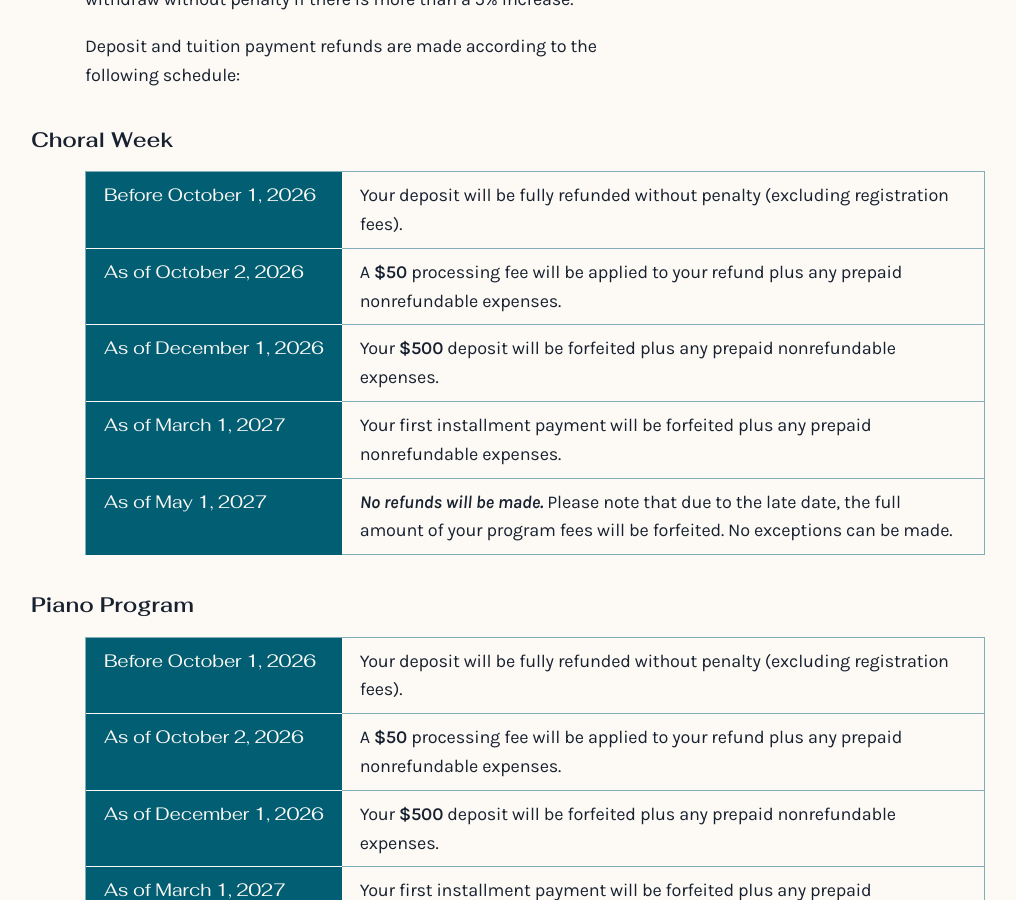
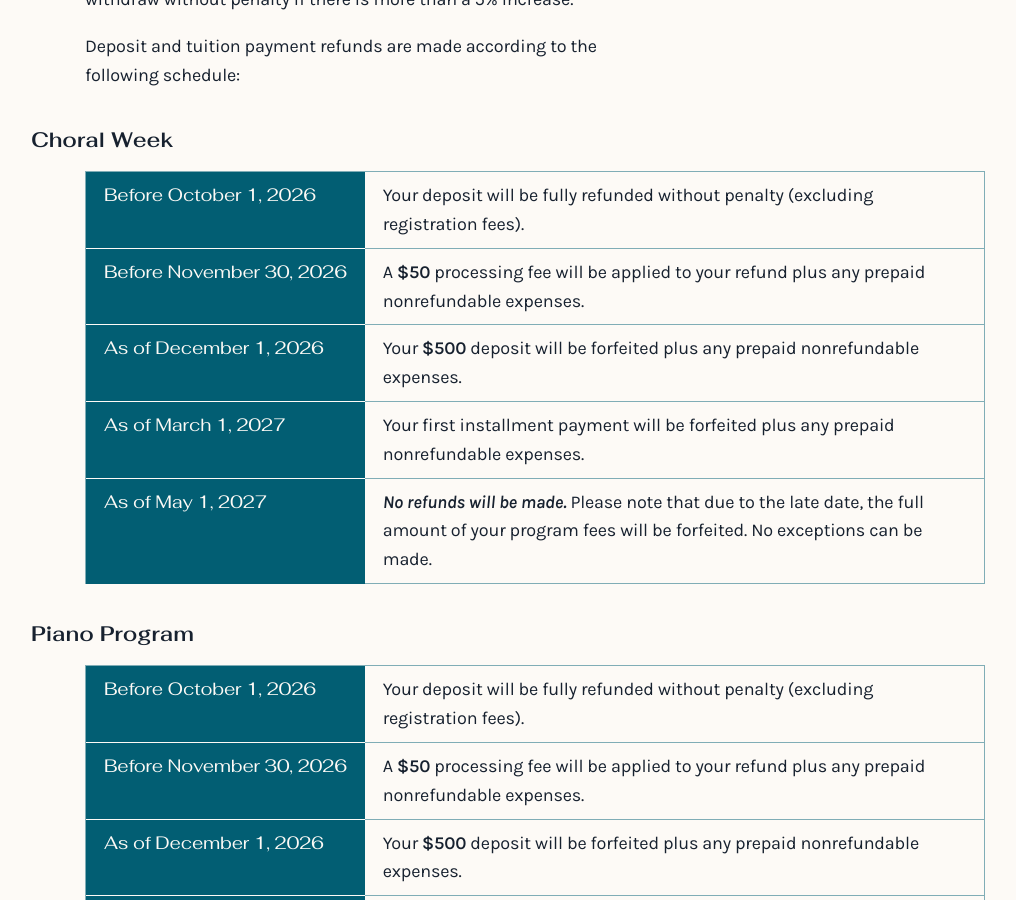
Before and after one commit to Amalfi-Festival/amalfi-festival-org, a Jekyll site: the page built from terms-and-conditions.md, in a window 1280 px wide and 900 px high, scrolled down 707 px. Shown: the whole window, without its empty margins (96-1112 px from the left). Built offline with Jekyll 4.4.1, drawn with Linux system fonts in a browser that asks for light colours.

Commit message:
Swap as-of with before for processing fee.

```diff
--- a/_data/festival.yaml
+++ b/_data/festival.yaml
@@ -37,7 +37,7 @@ cancellation-policy:
         before-date: 2026-10-01
     ### "A $___ processing fee will be applied to your refund..."
     processing-fee:
-        as-of-date: 2026-10-02
+        before-date: 2026-11-30
         amount: 50
     ### "Your $___ deposit will be forfeited plus any prepaid nonrefundable expenses."
     withdrawal-fee:
--- a/_includes/site/program/cancellation-table.md
+++ b/_includes/site/program/cancellation-table.md
@@ -10,9 +10,9 @@
 <div>{% include utilities/localize.html string="full-refund" %}</div>
 
 {%- capture _date -%}
-{%- include utilities/date.html date=__c.processing-fee.as-of-date -%}
+{%- include utilities/date.html date=__c.processing-fee.before-date -%}
 {%- endcapture -%}
-{% include utilities/localize.html string="as-of-date" replace-key="~~~DATE~~~" replace-value=_date %}
+{% include utilities/localize.html string="before-date" replace-key="~~~DATE~~~" replace-value=_date %}
 {: class="dateline"}
 
 <div>
```
